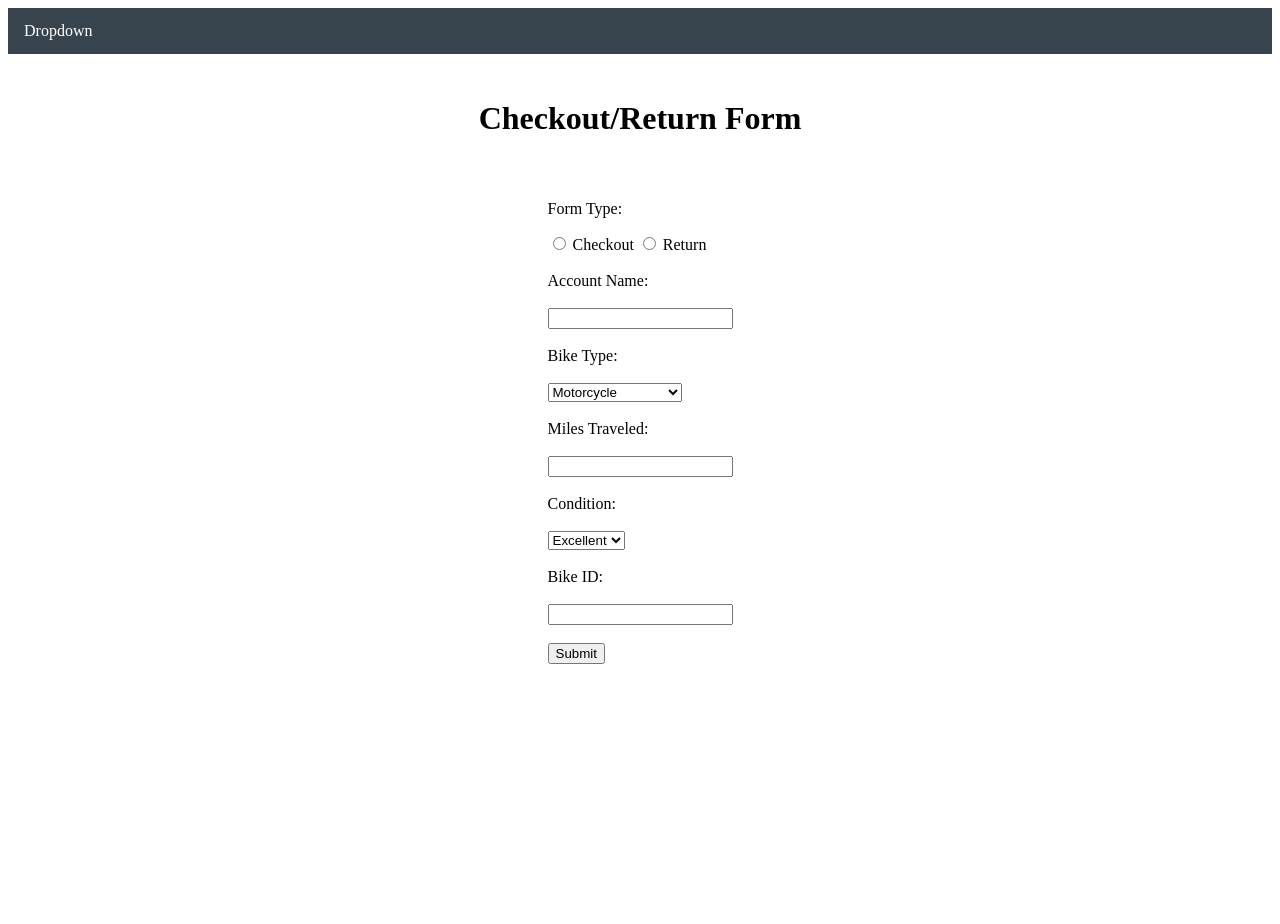
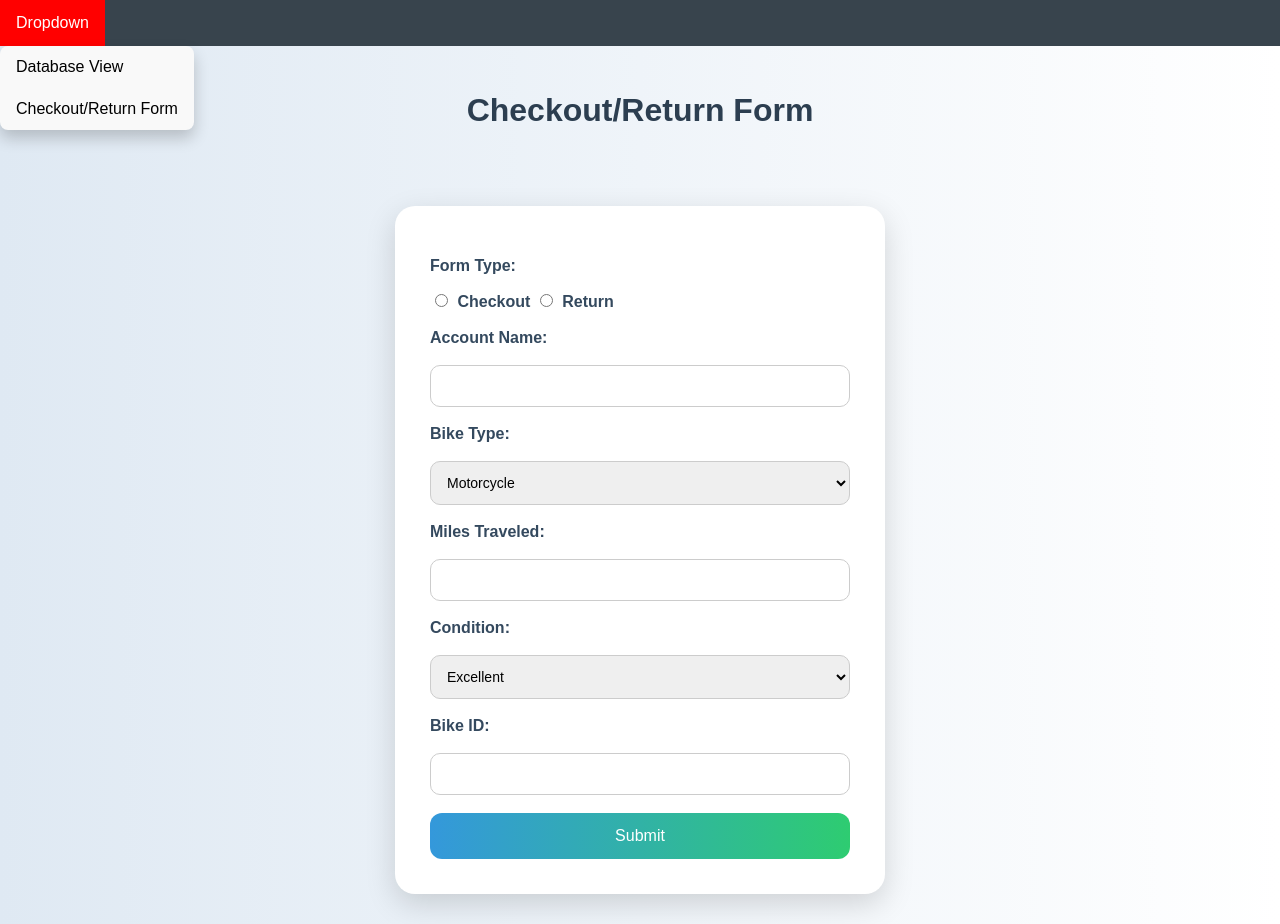
Before and after one commit to Refall1234/Senior_Cap_project_1001110101, a plain HTML site: page Checkout_Return_form.html in a window 1280 px wide. Before the commit the page ends 800 px from the top, so only its background shows below. Drawn offline with Linux system fonts and the light colour scheme; files that its build step writes are made by us from their sources.

Commit message:
Refactor Checkout/Return form HTML and styles
Updated the HTML structure, improved styling, and fixed form functionality.

```diff
--- a/Checkout_Return_form.html
+++ b/Checkout_Return_form.html
@@ -2,39 +2,208 @@
 <html lang="en">
 <head>
   <meta charset="UTF-8">
+
+  <!-- Page title shown in browser tab -->
   <title>Checkout/Return</title>
-  <link rel="stylesheet" href="Css/Box.css">
+
+  <!-- External stylesheet (if you have shared styles) -->
+  <link rel="stylesheet" href="../Box.css">
+
   <style>
-    @import url('https://fonts.googleapis.com/css2?family=Exo+2:ital,wght@0,100..900;1,100..900&display=swap');
+    body {
+      font-family: Arial, sans-serif;
+      background: linear-gradient(to right, #dfe9f3, #ffffff);
+      margin: 0;
+      padding: 0;
+    }
+
+    h1 {
+      text-align: center;
+      padding: 25px 0;
+      color: #2c3e50;
+    }
+
+    .navbar {
+      list-style-type: none;
+      margin: 0;
+      padding: 0;
+      overflow: hidden;
+      background-color: #38444d;
+    }
+
+    .navbar li {
+      float: left;
+    }
+
+    .navbar li a,
+    .navbar .dropbtn {
+      display: inline-block;
+      color: white;
+      text-align: center;
+      padding: 14px 16px;
+      text-decoration: none;
+    }
+
+    .navbar li a:hover,
+    .navbar .dropdown:hover .dropbtn {
+      background-color: red;
+    }
+
+    .navbar li.dropdown {
+      display: inline-block;
+    }
+
+    .navbar .dropdown-content {
+      display: none;
+      position: absolute;
+      background-color: #f9f9f9;
+      min-width: 160px;
+      box-shadow: 0px 8px 16px rgba(0,0,0,0.2);
+      z-index: 1;
+      border-radius: 8px;
+    }
+
+    .navbar .dropdown-content a {
+      color: black;
+      padding: 12px 16px;
+      text-decoration: none;
+      display: block;
+      text-align: left;
+    }
+
+    .navbar .dropdown-content a:hover {
+      background-color: #f1f1f1;
+    }
+
+    .navbar .dropdown:hover .dropdown-content {
+      display: block;
+    }
+
+    .Chk\/Rtn {
+      display: flex;
+      justify-content: center;
+      align-items: center;
+      padding: 30px;
+    }
+
+    #checkoutForm {
+      background: white;
+      padding: 35px;
+      width: 420px;
+      border-radius: 20px;
+      box-shadow: 0 10px 30px rgba(0,0,0,0.15);
+      transition: transform 0.2s ease;
+    }
+
+    #checkoutForm:hover {
+      transform: translateY(-3px);
+    }
+
+    input[type="text"],
+    select,
+    textarea {
+      width: 100%;
+      padding: 12px;
+      border: 1px solid #ccc;
+      border-radius: 10px;
+      font-size: 14px;
+      box-sizing: border-box;
+      transition: 0.3s;
+    }
+
+    input[type="text"]:focus,
+    select:focus,
+    textarea:focus {
+      border-color: #3498db;
+      outline: none;
+      box-shadow: 0 0 8px rgba(52,152,219,0.4);
+    }
+
+    textarea {
+      min-height: 100px;
+      resize: vertical;
+    }
+
+    label,
+    p {
+      font-weight: bold;
+      color: #34495e;
+    }
+
+    input[type="radio"] {
+      margin-right: 5px;
+    }
+
+    button {
+      width: 100%;
+      background: linear-gradient(to right, #3498db, #2ecc71);
+      color: white;
+      border: none;
+      padding: 14px;
+      border-radius: 12px;
+      font-size: 16px;
+      cursor: pointer;
+      transition: 0.3s ease;
+    }
+
+    button:hover {
+      opacity: 0.9;
+      transform: scale(1.02);
+    }
   </style>
 </head>
+
 <body>
+
+<!-- ========================= NAVBAR ========================= -->
 <ul class="navbar">
+
+  <!-- Dropdown menu container -->
   <li class="dropdown">
+
+    <!-- Dropdown button -->
     <a href="javascript:void(0)" class="dropbtn">Dropdown</a>
+
+    <!-- Dropdown links -->
     <div class="dropdown-content">
-      <a href="https://refall1234.github.io/Senior_Cap_project_1001110101/index.html">Database View</a>
-      <a href="https://refall1234.github.io/Senior_Cap_project_1001110101/Checkout_Return_form.html">Checkout/Return Form</a>
+
+      <!-- Link to database page -->
+      <a href="index.html">Database View</a>
+
+      <!-- Link to this form page -->
+      <a href="Checkout-Return_Form.html">Checkout/Return Form</a>
+
     </div>
   </li>
 </ul>
 
+<!-- ========================= PAGE TITLE ========================= -->
 <h1>Checkout/Return Form</h1>
+
+<!-- ========================= FORM WRAPPER ========================= -->
 <div class="Chk/Rtn">
+
+  <!-- Main form start -->
   <form id="checkoutForm">
-  <!-- Radio Button -->
+
+    <!-- ========================= FORM TYPE ========================= -->
     <p>Form Type:</p>
-  <input type="radio" id="button1" name="setting" value="button1" onchange="myFunction()">
+
+    <!-- Checkout option -->
+    <input type="radio" id="button1" name="setting" value="checkout" onchange="myFunction()">
     <label for="button1">Checkout</label>
 
-  <input type="radio" id="button2" name="setting" value="button2" onchange="myFunction()">
-  <label for="button2">Return</label><br><br>
+    <!-- Return option -->
+    <input type="radio" id="button2" name="setting" value="return" onchange="myFunction()">
+    <label for="button2">Return</label>
 
-  <!-- Customer Account  -->
+    <br><br>
+
+    <!-- ========================= ACCOUNT NAME ========================= -->
     <label for="full-name">Account Name:</label><br><br>
     <input type="text" id="full-name" name="full-name"><br><br>
 
-  <!-- Type of Bike -->
+    <!-- ========================= BIKE TYPE ========================= -->
     <label for="event-type">Bike Type:</label><br><br>
     <select id="event-type" name="event-type">
       <option>Motorcycle</option>
@@ -42,11 +211,11 @@
       <option>Electric Motorcycle</option>
     </select><br><br>
 
-  <!-- How many miles -->
+    <!-- ========================= MILES ========================= -->
     <label for="miles">Miles Traveled:</label><br><br>
     <input type="text" id="miles" name="miles"><br><br>
 
-  <!-- Condition -->
+    <!-- ========================= CONDITION ========================= -->
     <label for="menu-type">Condition:</label><br><br>
     <select id="menu-type" name="menu-type">
       <option>Excellent</option>
@@ -56,18 +225,30 @@
       <option>Bad</option>
     </select><br><br>
 
-  <!-- Hidden textbox -->
+    <!-- ========================= RETURN NOTES ========================= -->
     <div class="return-box" id="return-box" style="display: none;">
+
+      <!-- Return inspection label -->
       <label for="return-reason">Return Inspection Documentation:</label><br><br>
+
+      <!-- Return notes input -->
       <textarea id="return-reason" name="return-reason"></textarea><br><br>
+
     </div>
 
-  <!-- Customer Account  -->
-  <label for="full-name">Bike ID:</label><br><br>
-  <input type="text" id="bikeId name="full-name"><br><br>
+    <!-- ========================= BIKE ID ========================= -->
+    <label for="bikeId">Bike ID:</label><br><br>
+    <input type="text" id="bikeId" name="bikeId"><br><br>
 
+    <!-- Submit button -->
     <button type="submit">Submit</button>
+
+  </form>
+</div>
+
 <script>
+
+  // ========================= TOGGLE RETURN BOX =========================
   function myFunction() {
     var button2 = document.getElementById("button2");
     var x = document.getElementById("return-box");
@@ -79,10 +260,11 @@
     }
   }
 
-    //submission of data to nodejs
+  // ========================= FORM SUBMISSION =========================
   document.getElementById("checkoutForm").addEventListener("submit", async (e) => {
     e.preventDefault();
 
+    // Collect form data
     const formData = {
       type: document.querySelector('input[name="setting"]:checked')?.value,
       accountName: document.getElementById("full-name").value,
@@ -93,6 +275,7 @@
       returnNotes: document.getElementById("return-reason").value
     };
 
+    // Send data to backend
     await fetch("/checkout", {
       method: "POST",
       headers: {
@@ -101,11 +284,11 @@
       body: JSON.stringify(formData)
     });
 
+    // Confirmation message
     alert("Submission saved!");
   });
 
 </script>
-</form>
-</div>
+
 </body>
 </html>
```
Lines whose indentation alone changed are shown as unchanged.
